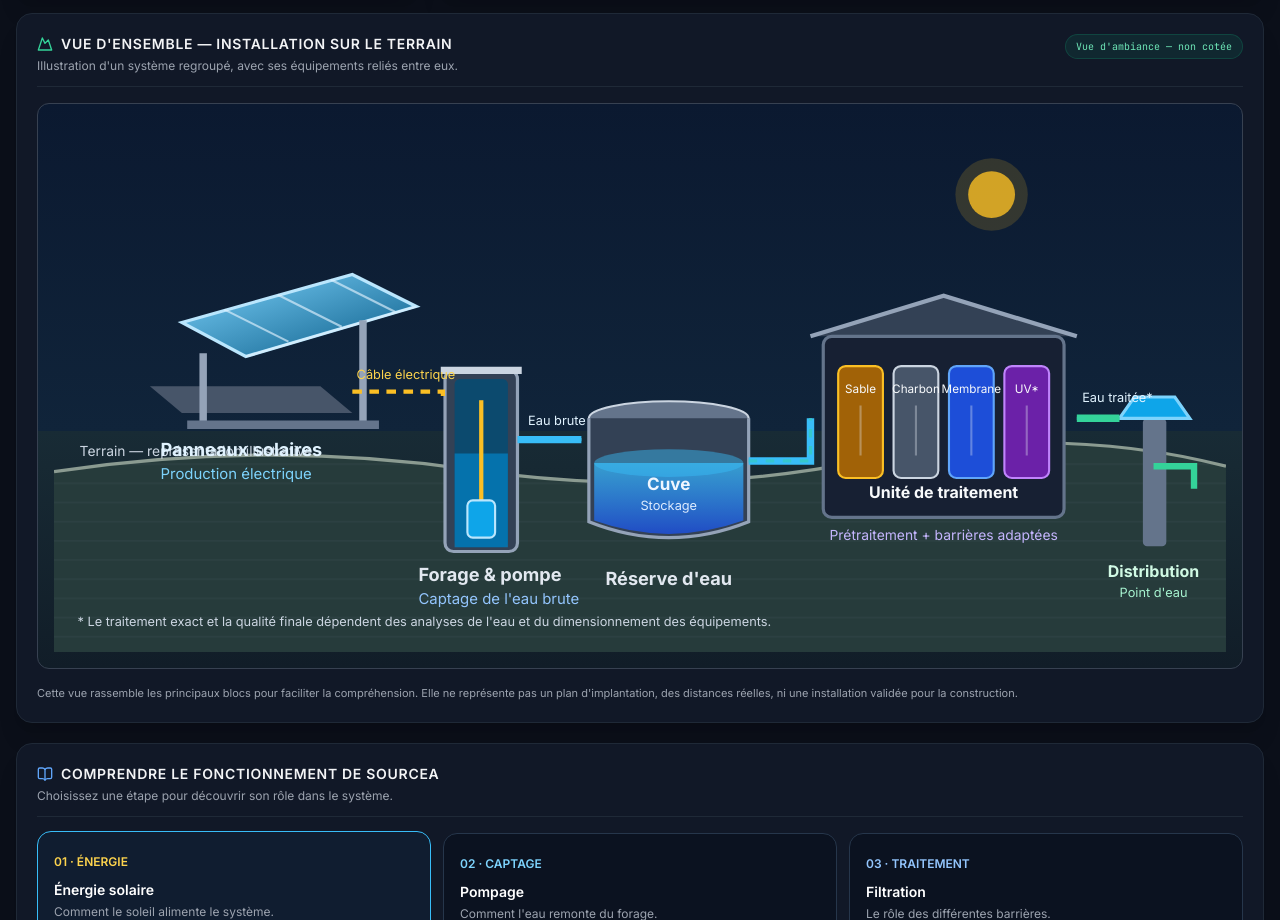
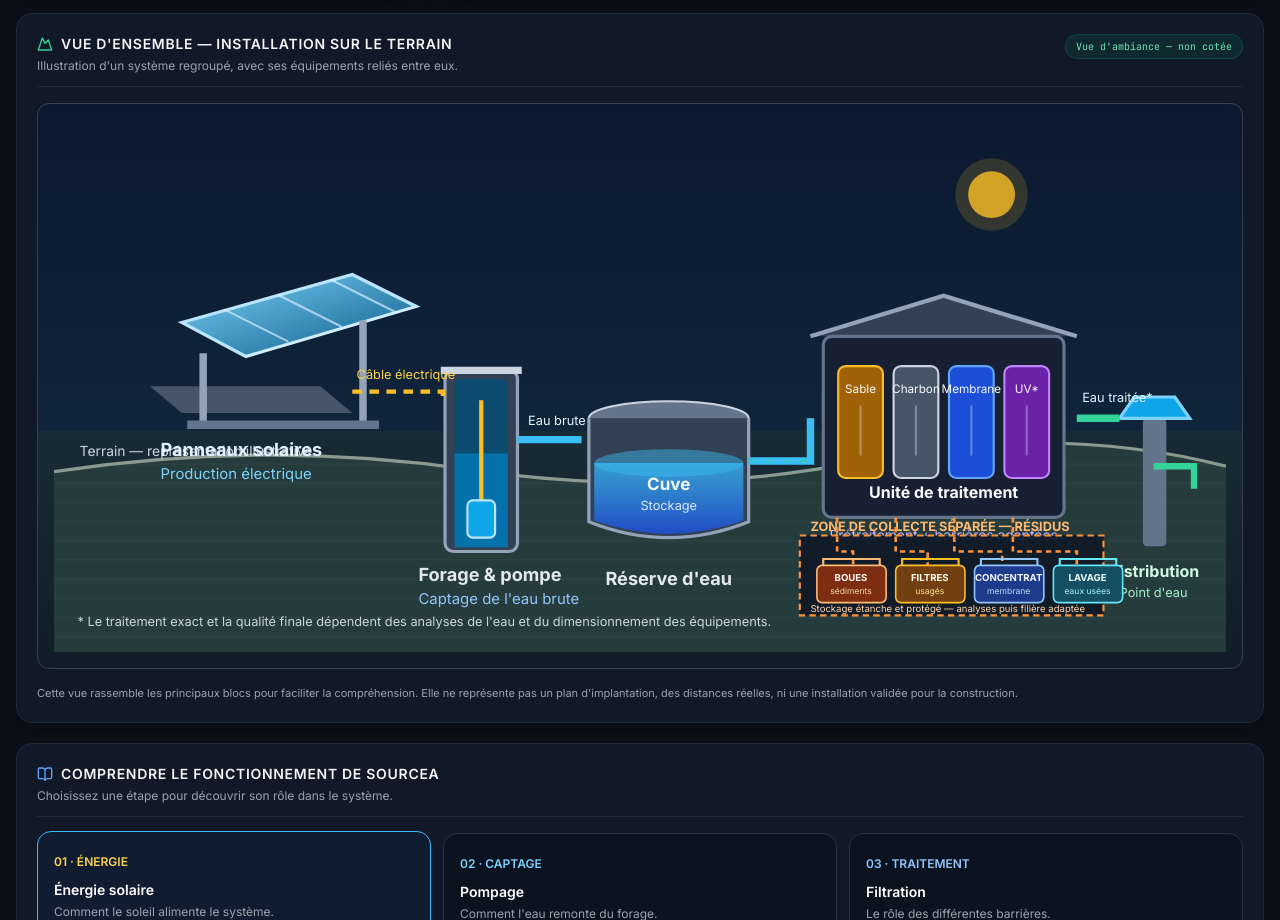
Before and after one commit to haynabrand-svg/sourcea-twin-2., a plain HTML site: page index.html in a window 1280 px wide. Shown: the part 895-1815 px from the top of the page. Drawn offline with nearby package versions, Linux system fonts and the light colour scheme.

Commit message:
Add separate residual collection route to field view

```diff
--- a/index.html
+++ b/index.html
@@ -535,6 +535,37 @@
                     <path d="M960 280H1000" stroke="#34d399" stroke-width="7" fill="none"/>
                     <path d="M445 300H495 M652 320H710V280 M960 280H1000" stroke="url(#fieldWater)" stroke-width="3" stroke-dasharray="7 7" fill="none" class="flow-line"/>
                     <g fill="#e0f2fe" font-size="12"><text x="445" y="286">Eau brute</text><text x="965" y="265">Eau traitée*</text></g>
+                    <!-- Separate residual collection area: conceptual routing, not a disposal destination -->
+                    <g id="residualsCollectionArea">
+                        <path d="M700 390H985V465H700Z" fill="#111827" fill-opacity=".92" stroke="#fb923c" stroke-width="2" stroke-dasharray="6 4"/>
+                        <text x="710" y="386" fill="#fdba74" font-size="12" font-weight="700">ZONE DE COLLECTE SÉPARÉE — RÉSIDUS</text>
+                        <path d="M735 373V405H750V418 M790 373V405H820V418 M845 373V405H890V418 M900 373V405H960V418" stroke="#fb923c" stroke-width="2.5" stroke-dasharray="5 4" fill="none"/>
+                        <g>
+                            <rect x="716" y="418" width="65" height="35" rx="5" fill="#7c2d12" stroke="#fdba74" stroke-width="1.5"/>
+                            <path d="M722 418V412H775V418" stroke="#fdba74" stroke-width="2" fill="none"/>
+                            <text x="748" y="433" fill="#fff7ed" font-size="9" text-anchor="middle" font-weight="700">BOUES</text>
+                            <text x="748" y="445" fill="#fed7aa" font-size="8" text-anchor="middle">sédiments</text>
+                        </g>
+                        <g>
+                            <rect x="790" y="418" width="65" height="35" rx="5" fill="#713f12" stroke="#fbbf24" stroke-width="1.5"/>
+                            <path d="M796 418V412H849V418" stroke="#fbbf24" stroke-width="2" fill="none"/>
+                            <text x="822" y="433" fill="#fffbeb" font-size="9" text-anchor="middle" font-weight="700">FILTRES</text>
+                            <text x="822" y="445" fill="#fde68a" font-size="8" text-anchor="middle">usagés</text>
+                        </g>
+                        <g>
+                            <rect x="864" y="418" width="65" height="35" rx="5" fill="#1e3a8a" stroke="#93c5fd" stroke-width="1.5"/>
+                            <path d="M870 418V412H923V418" stroke="#93c5fd" stroke-width="2" fill="none"/>
+                            <text x="896" y="433" fill="#eff6ff" font-size="9" text-anchor="middle" font-weight="700">CONCENTRAT</text>
+                            <text x="896" y="445" fill="#bfdbfe" font-size="8" text-anchor="middle">membrane</text>
+                        </g>
+                        <g>
+                            <rect x="938" y="418" width="65" height="35" rx="5" fill="#164e63" stroke="#67e8f9" stroke-width="1.5"/>
+                            <path d="M944 418V412H997V418" stroke="#67e8f9" stroke-width="2" fill="none"/>
+                            <text x="970" y="433" fill="#ecfeff" font-size="9" text-anchor="middle" font-weight="700">LAVAGE</text>
+                            <text x="970" y="445" fill="#a5f3fc" font-size="8" text-anchor="middle">eaux usées</text>
+                        </g>
+                        <text x="710" y="462" fill="#fed7aa" font-size="9">Stockage étanche et protégé — analyses puis filière adaptée</text>
+                    </g>
                     <text x="22" y="475" fill="#cbd5e1" font-size="12">* Le traitement exact et la qualité finale dépendent des analyses de l'eau et du dimensionnement des équipements.</text>
                 </svg>
             </div>
```
